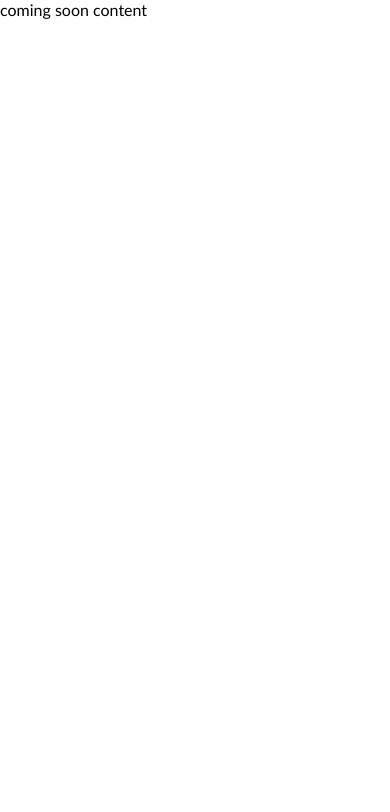
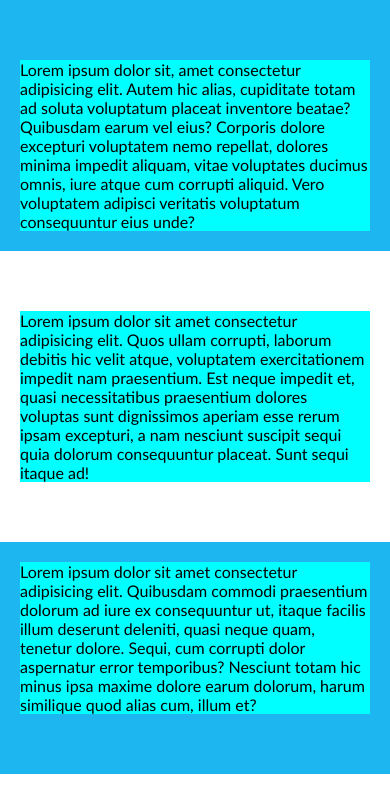
Before and after one commit to GiedriusTavaras/Comming-soon, a plain HTML site: page index.html in a window 390 px wide. Drawn offline with Linux system fonts and the light colour scheme.

Commit message:
Layout #1

```diff
--- a/css/custom.css
+++ b/css/custom.css
@@ -0,0 +1,9 @@
+.bg-blue {
+    background-color: #1DB6F1;
+}
+#hero {
+    padding-bottom: 20px;
+}
+#footer {
+    padding-top: 20px;
+}
--- a/css/layout.css
+++ b/css/layout.css
@@ -0,0 +1,45 @@
+.conteiner {
+    display: inline-block;
+    width: 100%;
+    padding: 60px 0;
+}
+    .conteiner > .hero-content {
+        display: inline-block;
+        width: 600px;
+        margin: 0 calc(50% - 300px);
+        background-color: greenyellow;
+    }
+    .conteiner > .content {
+        display: inline-block;
+        width: 1000px;
+        margin: 0 calc(50% - 500px);
+        background-color: red;
+    }
+
+@media ( max-width: 1100px ) {
+    .conteiner > .content {
+    width: 800px;
+    margin: 0 calc(50% - 400px);
+    background-color:orange;
+}
+@media ( max-width: 900px ) {
+    .conteiner > .content {
+    width: 600px;
+    margin: 0 calc(50% - 300px);
+    background-color:pink;
+}
+@media ( max-width: 700px ) {
+    .conteiner {
+        padding: 60px 20px;
+    }
+        .conteiner > .hero-content {
+        display: inline-block;
+        width: 100%;
+        margin: 0;
+        background-color: aqua;
+        }
+        .conteiner > .content {
+        width: 100%;
+        margin: 0;
+        background-color: aqua;
+}
--- a/index.html
+++ b/index.html
@@ -19,6 +19,20 @@
     <link rel="stylesheet" href="./css/custom.css">
 </head>
 <body>
-    coming soon content
+    <div id="hero" class="conteiner bg-blue">
+        <div class="hero-content">
+            Lorem ipsum dolor sit, amet consectetur adipisicing elit. Autem hic alias, cupiditate totam ad soluta voluptatum placeat inventore beatae? Quibusdam earum vel eius? Corporis dolore excepturi voluptatem nemo repellat, dolores minima impedit aliquam, vitae voluptates ducimus omnis, iure atque cum corrupti aliquid. Vero voluptatem adipisci veritatis voluptatum consequuntur eius unde?
+        </div>
+    </div>
+    <main id="content" class="conteiner">
+        <div class="content">
+            Lorem ipsum dolor sit amet consectetur adipisicing elit. Quos ullam corrupti, laborum debitis hic velit atque, voluptatem exercitationem impedit nam praesentium. Est neque impedit et, quasi necessitatibus praesentium dolores voluptas sunt dignissimos aperiam esse rerum ipsam excepturi, a nam nesciunt suscipit sequi quia dolorum consequuntur placeat. Sunt sequi itaque ad!
+        </div>
+    </main>
+    <footer id="footer" class="conteiner bg-blue">
+        <div class="content">
+            Lorem ipsum dolor sit amet consectetur adipisicing elit. Quibusdam commodi praesentium dolorum ad iure ex consequuntur ut, itaque facilis illum deserunt deleniti, quasi neque quam, tenetur dolore. Sequi, cum corrupti dolor aspernatur error temporibus? Nesciunt totam hic minus ipsa maxime dolore earum dolorum, harum similique quod alias cum, illum et?
+        </div>
+    </footer>
 </body>
 </html>
```
